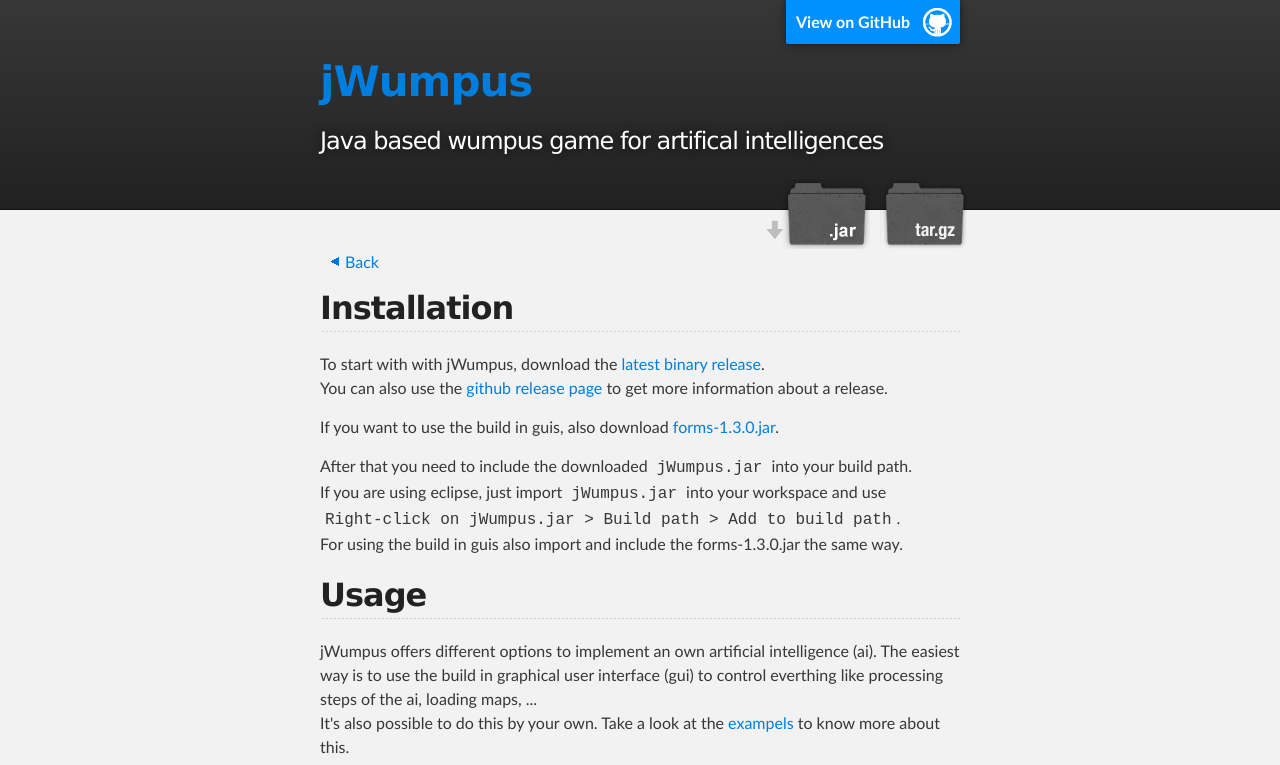
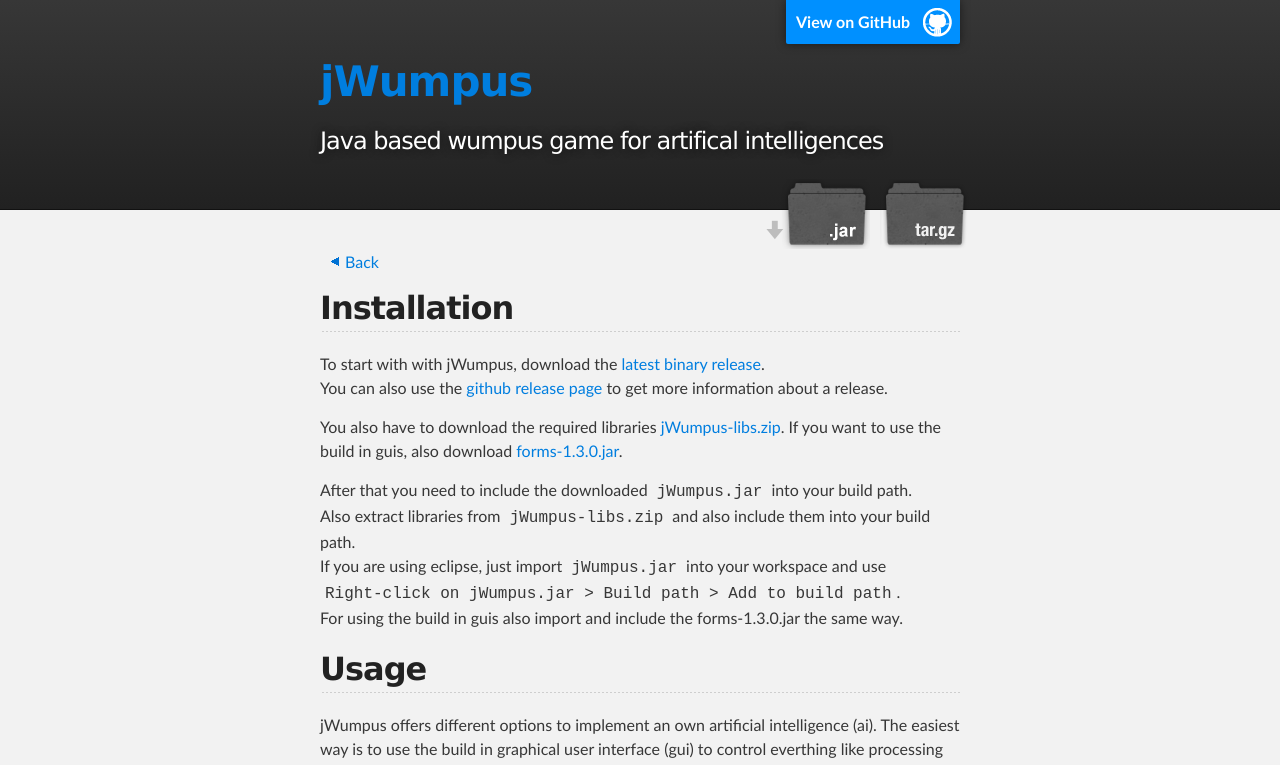
Before and after one commit to NorthernStars/jWumpus, a plain HTML site: page installguide.html in a window 1280 px wide. Shown: the top 765 px of the page. Drawn offline with Linux system fonts and the light colour scheme.

Commit message:
Updated install guide.

```diff
--- a/installguide.html
+++ b/installguide.html
@@ -37,14 +37,18 @@
 
       	<h2><span class="octicon octicon-link"></span>Installation</h2>
 		<p>To start with with jWumpus, download the <a href="https://github.com/NorthernStars/jWumpus/raw/master/jWumpus.jar">latest binary release</a>.<br />
-		You can also use the <a href="https://github.com/NorthernStars/jWumpus/releases">github release page</a> to get more information about a release.</p>
+		You can also use the <a href="https://github.com/NorthernStars/jWumpus/releases">github release page</a> to get more information about a release.
+		</p>
 		<p>
+			You also have to download the required libraries <a href="https://github.com/NorthernStars/jWumpus/raw/master/jWumpus-libs.zip">jWumpus-libs.zip</a>.
 			If you want to use the build in guis, also download <a href="https://github.com/NorthernStars/jWumpus/raw/master/jWumpus/forms-1.3.0.jar">forms-1.3.0.jar</a>.
 		</p>
 
-		<p>After that you need to include the downloaded <i>jWumpus.jar</i> into your build path.<br />
-		If you are using eclipse, just import <i>jWumpus.jar</i> into your workspace and use<br />
-		<i>Right-click on jWumpus.jar > Build path > Add to build path</i>.<br />
+		<p>
+			After that you need to include the downloaded <i>jWumpus.jar</i> into your build path.<br />
+			Also extract libraries from <i>jWumpus-libs.zip</i> and also include them into your build path.<br />
+			If you are using eclipse, just import <i>jWumpus.jar</i> into your workspace and use<br />
+			<i>Right-click on jWumpus.jar > Build path > Add to build path</i>.<br />
 			For using the build in guis also import and include the forms-1.3.0.jar the same way.
 		</p>
 
```
